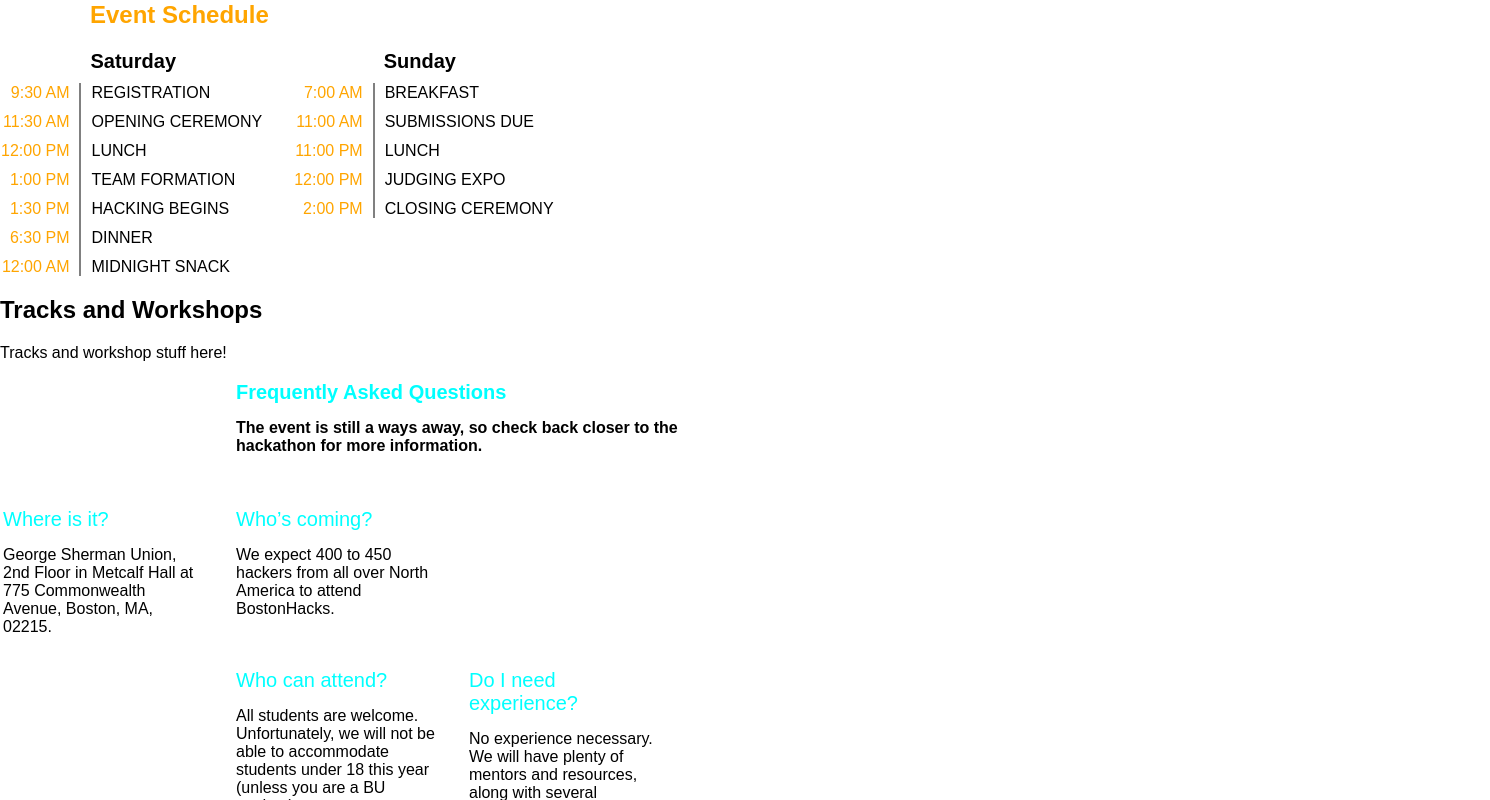
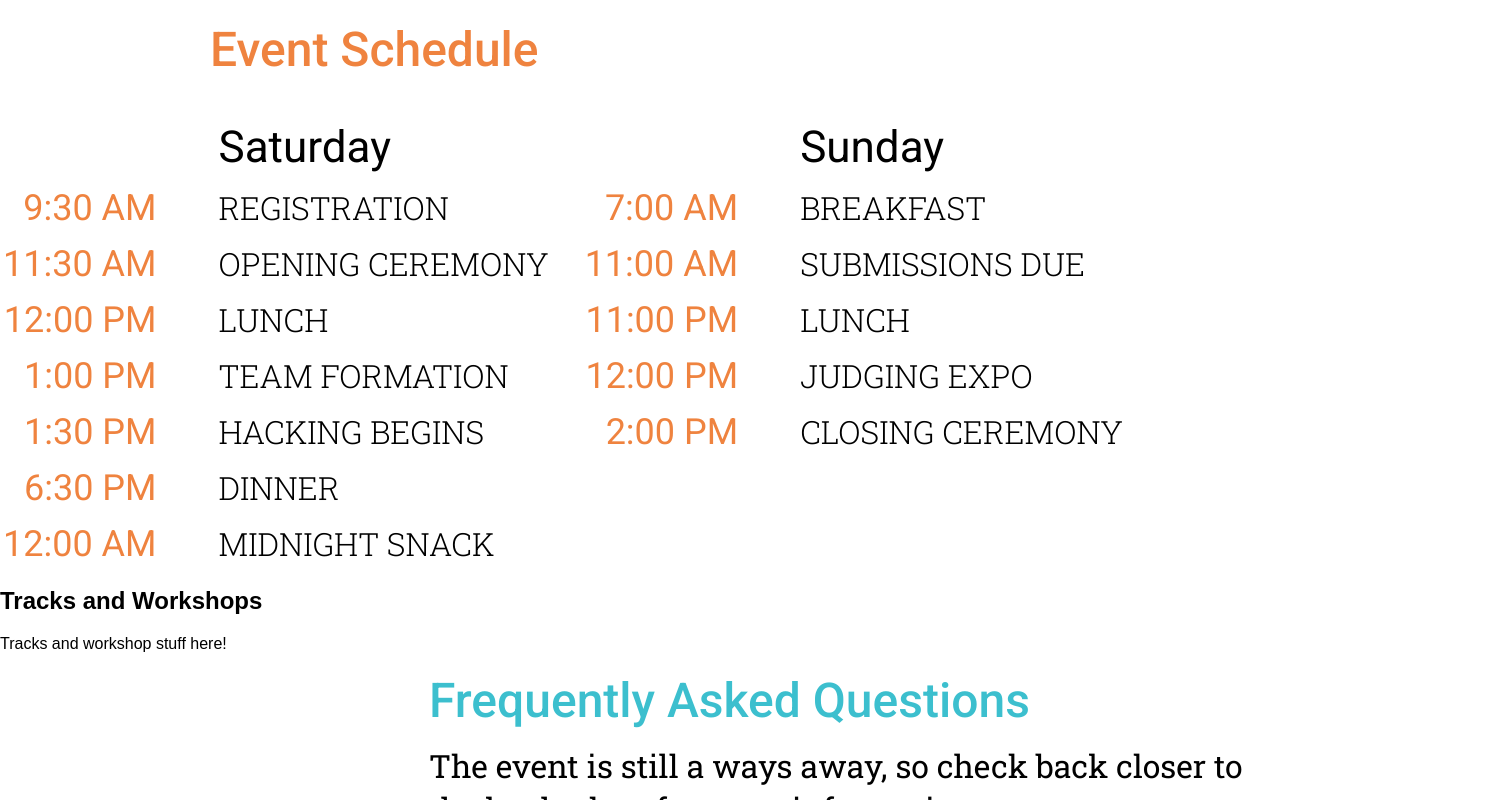
Before and after one commit to sarah256/beta, a React app: page / in a window 1280 px wide. Shown: the part 840-1640 px from the top of the page, 1490 px wide, since content can reach past the window. Built offline with nearby package versions, Linux system fonts and the light colour scheme.

Commit message:
add specified fonts and size

```diff
--- a/public/index.html
+++ b/public/index.html
@@ -10,6 +10,8 @@
     -->
     <link rel="manifest" href="%PUBLIC_URL%/manifest.json">
     <link rel="shortcut icon" href="%PUBLIC_URL%/favicon.ico">
+    <link href="https://fonts.googleapis.com/css?family=Roboto:400,500" rel="stylesheet">
+    <link href="https://fonts.googleapis.com/css?family=Roboto+Slab:300,400" rel="stylesheet">
     <!--
       Notice the use of %PUBLIC_URL% in the tags above.
       It will be replaced with the URL of the `public` folder during the build.
--- a/src/components/EventSchedule/EventSchedule.js
+++ b/src/components/EventSchedule/EventSchedule.js
@@ -30,9 +30,12 @@ const EventScheduleBody = styled.div`
 `;
 
 const EventScheduleTitle = styled.h2`
-  color: orange;
+  color: #ef833f;
+  font-family: "Roboto", sans-serif;
+  font-size: 48px;
+  font-weight: 500;
   position: relative;
-  left: 90px;
+  left: 210px;
 `;
 
 class EventSchedule extends Component {
--- a/src/components/FAQEntry/FAQEntry.js
+++ b/src/components/FAQEntry/FAQEntry.js
@@ -3,9 +3,17 @@ import styled from "styled-components";
 import PropTypes from "prop-types";
 
 const FAQEntryTitle = styled.div`
-  color: #00ffff;
   margin-bottom: 15px;
-  font-size: 125%;
+  font-family: "Roboto", sans-serif;
+  font-size: 36px;
+  font-weight: 400;
+  color: #3cbfce;
+`;
+
+const FAQAnswer = styled.div`
+  font-family: "Roboto Slab", serif;
+  font-size: 27px;
+  font-weight: 300;
 `;
 
 class FAQEntry extends Component {
@@ -13,7 +21,7 @@ class FAQEntry extends Component {
     return (
       <React.Fragment>
         <FAQEntryTitle> {this.props.title} </FAQEntryTitle>
-        <div> {this.props.body} </div>
+        <FAQAnswer> {this.props.body} </FAQAnswer>
       </React.Fragment>
     );
   }
--- a/src/components/FAQSection/FAQSection.js
+++ b/src/components/FAQSection/FAQSection.js
@@ -5,7 +5,7 @@ import styled from "styled-components";
 const FAQTable = styled.table`
   td,
   th {
-    width: 200px;
+    width: 30%;
     text-align: left;
     vertical-align: top;
   }
@@ -13,9 +13,23 @@ const FAQTable = styled.table`
     padding-bottom: 50px;
   }
   td {
-    padding-bottom: 30px;
-    padding-right: 30px;
+    padding-bottom: 50px;
+    padding-right: 50px;
   }
+`;
+
+const FAQHeader = styled.div`
+  margin-bottom: 15px;
+  font-family: "Roboto", sans-serif;
+  font-size: 48px;
+  font-weight: 500;
+  color: #3cbfce;
+`;
+
+const FAQHeaderCopy = styled.div`
+  font-family: "Roboto Slab", serif;
+  font-size: 32px;
+  font-weight: 400;
 `;
 
 const FAQInfo = [
@@ -91,10 +105,11 @@ class FAQSection extends Component {
           <tr>
             <th />
             <th colSpan={2}>
-              <FAQEntry
-                title="Frequently Asked Questions"
-                body="The event is still a ways away, so check back closer to the hackathon for more information."
-              />
+              <FAQHeader> Frequently Asked Questions </FAQHeader>
+              <FAQHeaderCopy>
+                The event is still a ways away, so check back closer to the
+                hackathon for more information.
+              </FAQHeaderCopy>
             </th>
           </tr>
         </thead>
--- a/src/components/ScheduleRow/ScheduleRow.js
+++ b/src/components/ScheduleRow/ScheduleRow.js
@@ -4,14 +4,22 @@ import styled from "styled-components";
 
 const TimeCell = styled.td`
   text-align: right;
-  padding-right: 10px;
-  color: orange;
+  padding-right: 30px;
   text-transform: uppercase;
+
+  font-family: "Roboto", sans-serif;
+  font-size: 36px;
+  font-weight: 400;
+  color: #ef833f;
 `;
 
 const EventCell = styled.td`
-  padding-left: 10px;
+  padding-left: 30px;
   text-transform: uppercase;
+
+  font-family: "Roboto Slab", serif;
+  font-size: 32px;
+  font-weight: 300;
 `;
 
 class ScheduleRow extends Component {
--- a/src/components/ScheduleTable/ScheduleTable.js
+++ b/src/components/ScheduleTable/ScheduleTable.js
@@ -14,15 +14,13 @@ const Table = styled.table`
   tr:last-child td {
     padding-bottom: 0px;
   }
-  border-collapse: collapse;
-  td + td {
-    border-left: 2px solid grey;
-  }
 `;
 
 const Title = styled.th`
-  padding-left: 10px;
-  font-size: 125%;
+  padding-left: 30px;
+  font-family: "Roboto", sans-serif;
+  font-size: 44px;
+  font-weight: 400;
 `;
 
 class ScheduleTable extends Component {
```
